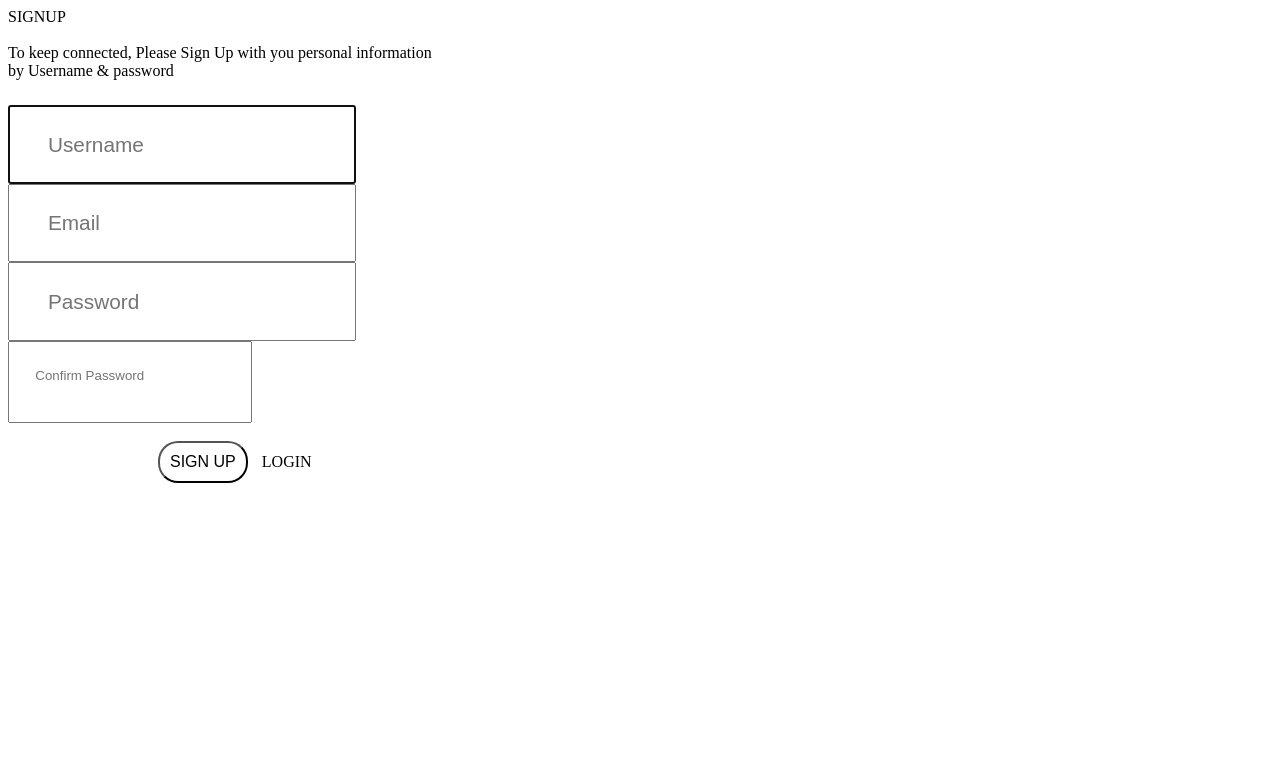
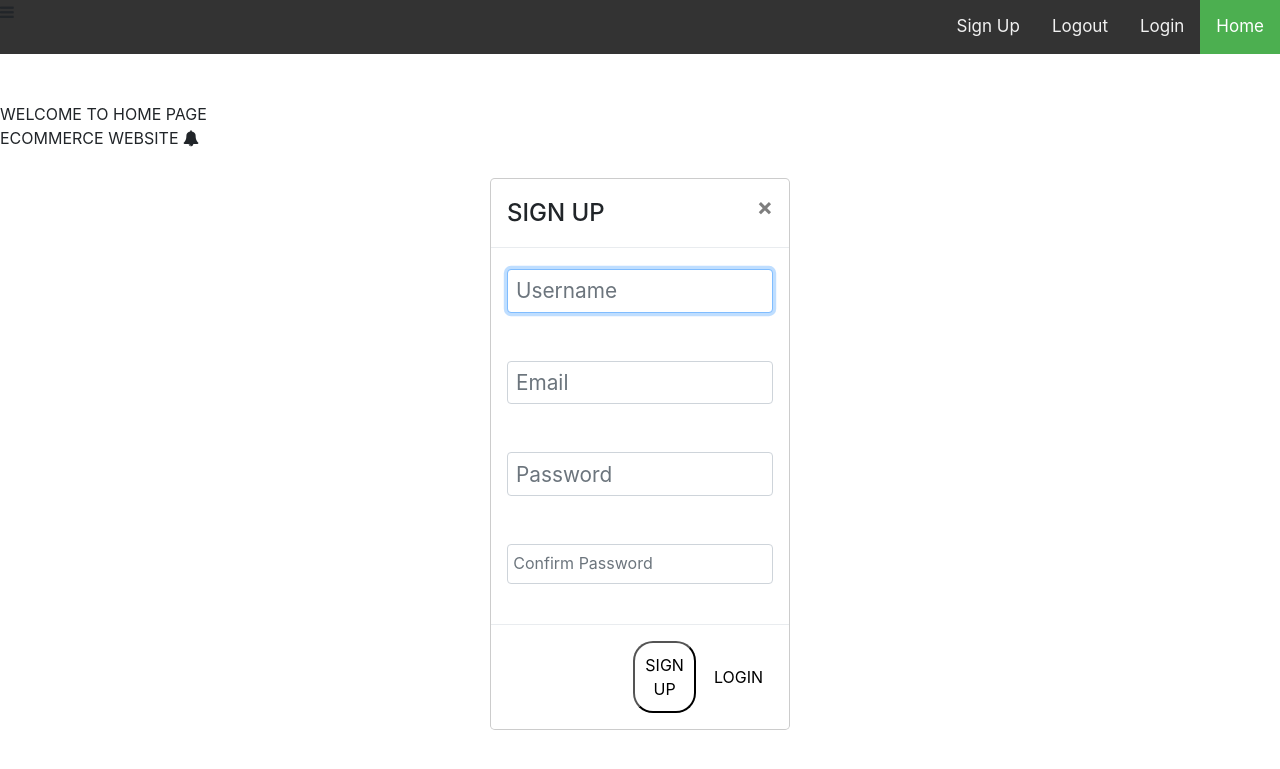
Before and after one commit to Sharma-palak/Practice, a Django app: page /signup/ in a window 1280 px wide. Shown: the top 769 px of the page. Run offline with Django 3.2, Linux system fonts and the light colour scheme; some libraries are stand-ins or nearby versions.

Commit message:
implementing bootstrap modal popup

```diff
--- a/website/ecommerce/models.py
+++ b/website/ecommerce/models.py
@@ -3,7 +3,7 @@ from django.contrib.auth.models import User
 
 # Create your models here.
 class  Otp_Generate(models.Model):
-    user  = models.ForeignKey(User,on_delete=models.CASCADE)
+    user  = models.OneToOneField(User,on_delete=models.CASCADE)
     otp = models.PositiveIntegerField(default=0)
     def __str__(self):
          return ("%s" %(self.otp))
--- a/website/ecommerce/templates/ecommerce/base.html
+++ b/website/ecommerce/templates/ecommerce/base.html
@@ -9,14 +9,9 @@
 <div class="topnav" id="myTopnav">
   <a href="{% url 'home'%}" class="active">Home</a>
   <a href="{% url 'login' %}">Login</a>
-    <div class="dropdown">
-    <div class="dropdown-content">
-    <a href="#">Link 1</a>
-    <a href="#">Link 2</a>
-    <a href="#">Link 3</a>
-  </div>
-    </div>
   <a href="{% url 'logout' %}">Logout</a>
+  <a href ="{% url 'signup' %}" data-target="#news-create" data-toggle="modal" >Sign Up </a>
+
 
 
     <i class="fa fa-bars"></i>
@@ -27,5 +22,9 @@
 
 {% endblock %}
 
+{% block signup %}
+
+{% endblock %}
+
 </body>
 </html>
--- a/website/ecommerce/templates/ecommerce/home.html
+++ b/website/ecommerce/templates/ecommerce/home.html
@@ -11,4 +11,5 @@
           WELCOME TO HOME PAGE <br> ECOMMERCE WEBSITE <i class="fa fa-bell bells"></i>
       </div>
 
+
 {%  endblock %}
--- a/website/ecommerce/templates/ecommerce/signup.html
+++ b/website/ecommerce/templates/ecommerce/signup.html
@@ -1,34 +1,53 @@
+{% extends 'ecommerce/home.html' %}
+{% block signup %}
 
-<form method="post" >
-    {% csrf_token %}
-    <div class=wel>
-          SIGNUP
-      </div> <br>
-      <div class="connected">
-          To keep connected, Please Sign Up with you personal information<br> by Username & password  <i class="fa fa-bell bells"></i>
-      </div>
+{% load i18n widget_tweaks %}
+<div class="modal-dialog  modal-sm" >
+
+<form method="post" id="news-create" class="form" tabindex="-1"> {% csrf_token %}
+     <div class="modal-content">
+
+    <div class="modal-header">
+
+        <h4 class="modal-title">SIGN UP</h4>
+          <button class="close" data-dismiss="modal-dialog" >&times;</button>
+            </div>
+
+         <div class="modal-body">
      <div class="input-group em" style="margin-top:2%;">
-        <span class="input-group-addon"><i class="glyphicon glyphicon-user"></i></span>
     <input type="text" name="username" class="form-control" maxlength="150" placeholder="Username" autofocus="" required="" id="id_username" style="font-size:130%;padding:2% 3% 2% 3%;">
     </div>
+    <br><br>
      <div class="input-group em" style="">
-      <span class="input-group-addon"><i class="glyphicon glyphicon-envelope"></i></span>
     <input type="email" name="email" class="form-control" maxlength="50" placeholder="Email" required="" id="id_email" style="font-size:130%;padding:2% 3% 2% 3%;">
      </div>
+    <br><br>
      <div class="input-group em" style="">
-      <span class="input-group-addon"><i class="glyphicon glyphicon-envelope"></i></span>
     <input type="password" name="password1" class="form-control" placeholder="Password" required="" id="id_password1" style="font-size:130%;padding:2% 3% 2% 3%;">
      </div>
+    <br><br>
     <div class="input-group em">
-        <span class="input-group-addon"><i class="glyphicon glyphicon-ok"></i></span>
+
     <input type="password" name="password2" class="form-control" placeholder="Confirm Password" required="" id="id_password2" style="font-size:130%%;padding:2% 3% 3% 2%;">
     </div>
     <br>
-
+         </div>
+          <div class="modal-footer">
     <button type="submit" style="margin-left:150px;background-color:white; font-size:16px; padding:10px; border-radius:20px; cursor:pointer;">SIGN UP</button>
        <a href="{% url 'login' %}" style="background-color:white; font-size:16px; padding:10px; border-radius:20px; cursor:pointer; color:black; text-decoration:none; ">LOGIN</a>
+          </div>
+         </div>
+</form>
+</div>
 
-</form>
+<script>
+    var form_options = { target: '#modal', success: function(response) {} };
+    $('#news-create').ajaxForm(form_options);
+</script>
+
+<link rel="stylesheet" href="https://maxcdn.bootstrapcdn.com/bootstrap/4.0.0/css/bootstrap.min.css" integrity="sha384-Gn5384xqQ1aoWXA+058RXPxPg6fy4IWvTNh0E263XmFcJlSAwiGgFAW/dAiS6JXm" crossorigin="anonymous">
+<script src="https://maxcdn.bootstrapcdn.com/bootstrap/4.0.0/js/bootstrap.min.js" integrity="sha384-JZR6Spejh4U02d8jOt6vLEHfe/JQGiRRSQQxSfFWpi1MquVdAyjUar5+76PVCmYl" crossorigin="anonymous"></script>
+{% endblock %}
 
 <!--
 
--- a/website/ecommerce/views.py
+++ b/website/ecommerce/views.py
@@ -90,6 +90,7 @@ class Activate_Otp(View):
                 user1.is_active = True
                 user1.save()
                 login(request,user1)
+                otp_key.delete()
                 return redirect('home')
             else :
 
@@ -111,7 +112,7 @@ class Login(View):
         if user is not None:
             if user.is_active:
                 login(request ,user)
-                return render(request ,'ecommerce/home.html')
+                return redirect('home')
             else :
                 return HttpResponse('Please Verify Your Otp first')
         else :
--- a/website/static/css/main.css
+++ b/website/static/css/main.css
@@ -31,6 +31,7 @@
   display: none;
 }
 
+
 .dropdown {
   position: relative;
   display: inline-block;
--- a/website/website/settings.py
+++ b/website/website/settings.py
@@ -31,6 +31,7 @@ ALLOWED_HOSTS = []
 # Application definition
 
 INSTALLED_APPS = [
+    'widget_tweaks',
     'ecommerce',
     'django.contrib.admin',
     'django.contrib.auth',
```
Also changed, not shown: website/db.sqlite3, website/ecommerce/migrations/0001_initial.py.
